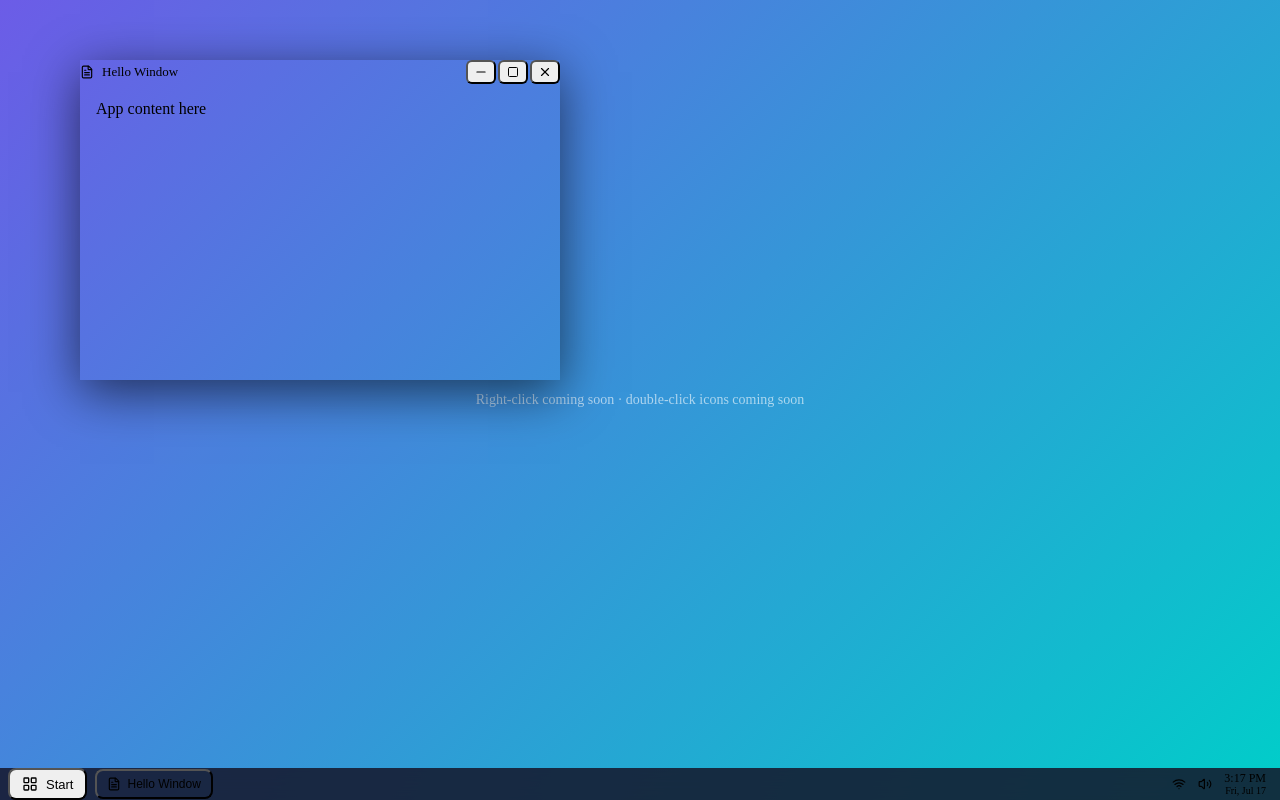
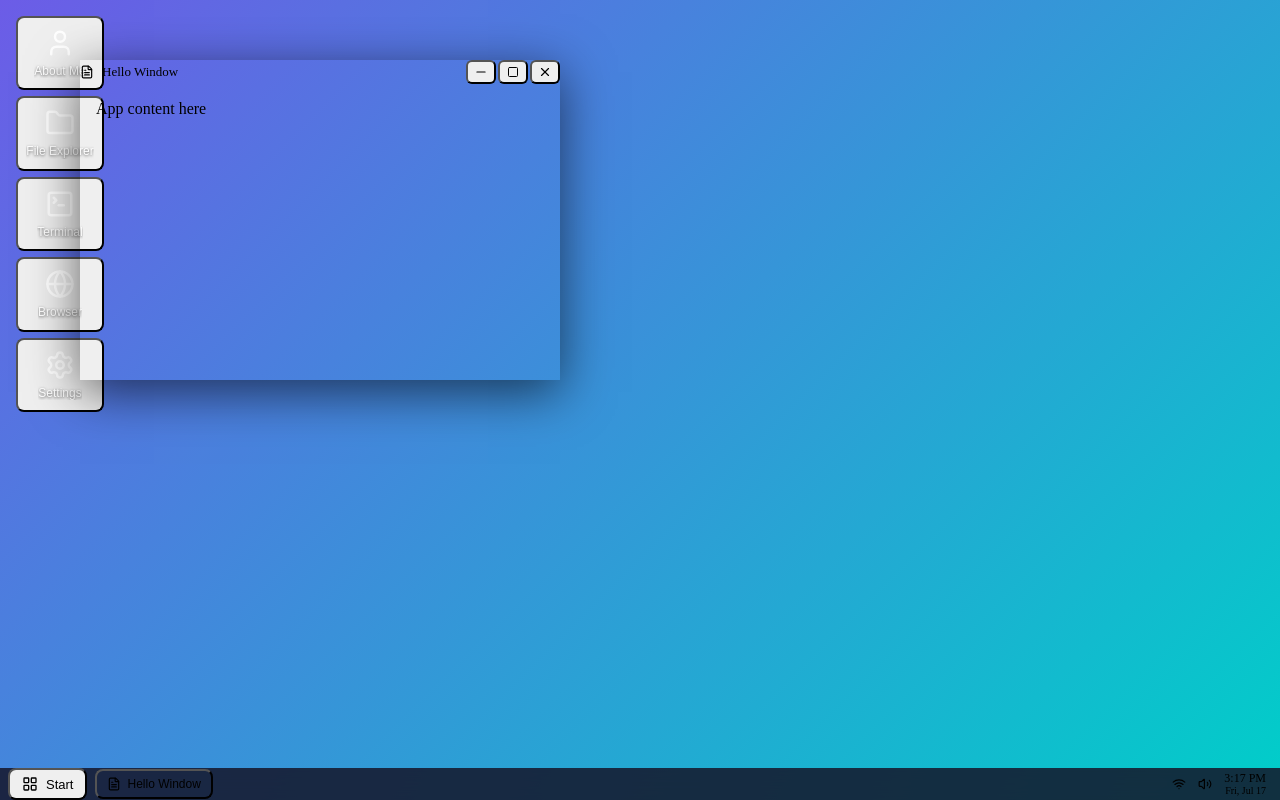
Before and after one commit to Martin-R-D/WebOS, a React (Vite) app: page / in a window 1280 px wide. Built offline with nearby package versions, Linux system fonts and the light colour scheme; the HTML template or start-up script is replaced by a standard one.

Commit message:
feat: add desktop icons with double-click to launch apps

```diff
--- /dev/null
+++ b/src/lib/launch.ts
@@ -0,0 +1,26 @@
+import type { AppId } from "../types";
+import { appRegistry } from "../apps/registry";
+import { useWindowStore } from "../stores/useWindowStore";
+
+export function launchApp(appId: AppId) {
+  const app = appRegistry[appId];
+  if (!app) return;
+
+  const { windows, openWindow, focusWindow } = useWindowStore.getState();
+
+  if (app.singleInstance) {
+    const existing = windows.find((w) => w.appId === app.id);
+    if (existing) {
+      focusWindow(existing.id);
+      return;
+    }
+  }
+
+  openWindow({
+    appId: app.id,
+    title: app.name,
+    icon: app.icon,
+    width: app.defaultWidth,
+    height: app.defaultHeight,
+  });
+}
--- a/src/shell/Desktop/Desktop.css
+++ b/src/shell/Desktop/Desktop.css
@@ -7,12 +7,44 @@
   z-index: var(--z-desktop);
 }
 
-.desktop__hint {
+.desktop__icons {
   position: absolute;
-  top: 50%;
-  left: 50%;
-  transform: translate(-50%, -50%);
-  color: rgba(255, 255, 255, 0.6);
-  font-size: 14px;
-  pointer-events: none;
+  top: 16px;
+  left: 16px;
+  display: flex;
+  flex-direction: column;
+  flex-wrap: wrap;
+  gap: 6px;
+  max-height: calc(100vh - 80px);
 }
+
+.desktop__icon {
+  width: 88px;
+  display: flex;
+  flex-direction: column;
+  align-items: center;
+  gap: 6px;
+  padding: 10px 6px;
+  border-radius: 8px;
+  color: #fff;
+  font-size: 12px;
+  text-shadow: 0 1px 3px rgba(0, 0, 0, 0.6);
+}
+
+.desktop__icon:hover {
+  background: rgba(255, 255, 255, 0.12);
+}
+
+.desktop__icon--selected {
+  background: rgba(108, 92, 231, 0.35);
+  outline: 1px solid rgba(255, 255, 255, 0.3);
+}
+
+.desktop__icon span {
+  text-align: center;
+  line-height: 1.2;
+  overflow: hidden;
+  display: -webkit-box;
+  -webkit-line-clamp: 2;
+  -webkit-box-orient: vertical;
+}
--- a/src/shell/Desktop/Desktop.tsx
+++ b/src/shell/Desktop/Desktop.tsx
@@ -1,14 +1,41 @@
-import type { ReactNode } from "react";
+import { useState, type ReactNode } from "react";
+import * as Icons from "lucide-react";
 import { useSystemStore } from "../../stores/useSystemStore";
+import { appRegistry } from "../../apps/registry";
+import { launchApp } from "../../lib/launch";
+import { cx } from "../../lib/helpers";
+import type { AppId } from "../../types";
 import "./Desktop.css";
+
+const SHORTCUTS: AppId[] = ["about-me", "file-explorer", "terminal", "browser", "settings"];
 
 export function Desktop({ children }: { children?: ReactNode }) {
   const wallpaper = useSystemStore((s) => s.wallpaper);
+  const [selectedId, setSelectedId] = useState<string | null>(null);
+
+  function handleDesktopClick(e: React.MouseEvent) {
+    if ((e.target as HTMLElement).closest(".desktop__icon")) return;
+    setSelectedId(null);
+  }
 
   return (
-    <div className="desktop" style={{ background: wallpaper }}>
-      <div className="desktop__hint">
-        Right-click coming soon · double-click icons coming soon
+    <div className="desktop" style={{ background: wallpaper }} onClick={handleDesktopClick}>
+      <div className="desktop__icons">
+        {SHORTCUTS.map((appId) => {
+          const app = appRegistry[appId];
+          const AppIcon = (Icons as Record<string, Icons.LucideIcon>)[app.icon] ?? Icons.Square;
+          return (
+            <button
+              key={app.id}
+              className={cx("desktop__icon", selectedId === app.id && "desktop__icon--selected")}
+              onClick={(e) => { e.stopPropagation(); setSelectedId(app.id); }}
+              onDoubleClick={() => launchApp(app.id)}
+            >
+              <AppIcon size={30} />
+              <span>{app.name}</span>
+            </button>
+          );
+        })}
       </div>
       {children}
     </div>
--- a/src/shell/StartMenu/StartMenu.tsx
+++ b/src/shell/StartMenu/StartMenu.tsx
@@ -1,7 +1,7 @@
 import * as Icons from "lucide-react";
 import { appRegistry } from "../../apps/registry";
-import { useWindowStore } from "../../stores/useWindowStore";
 import { useSystemStore } from "../../stores/useSystemStore";
+import { launchApp } from "../../lib/launch";
 import "./StartMenu.css";
 
 interface StartMenuProps {
@@ -10,33 +10,12 @@ interface StartMenuProps {
 }
 
 export function StartMenu({ open, onClose }: StartMenuProps) {
-  const openWindow = useWindowStore((s) => s.openWindow);
-  const windows = useWindowStore((s) => s.windows);
-  const focusWindow = useWindowStore((s) => s.focusWindow);
   const username = useSystemStore((s) => s.username);
 
   if (!open) return null;
 
-  function launchApp(appId: string) {
-    const app = appRegistry[appId as keyof typeof appRegistry];
-    if (!app) return;
-
-    if (app.singleInstance) {
-      const existing = windows.find((w) => w.appId === app.id);
-      if (existing) {
-        focusWindow(existing.id);
-        onClose();
-        return;
-      }
-    }
-
-    openWindow({
-      appId: app.id,
-      title: app.name,
-      icon: app.icon,
-      width: app.defaultWidth,
-      height: app.defaultHeight,
-    });
+  function handleLaunch(appId: string) {
+    launchApp(appId as keyof typeof appRegistry);
     onClose();
   }
 
@@ -65,7 +44,7 @@ export function StartMenu({ open, onClose }: StartMenuProps) {
               <button
                 key={app.id}
                 className="startmenu__app"
-                onClick={() => launchApp(app.id)}
+                onClick={() => handleLaunch(app.id)}
               >
                 <AppIcon size={26} />
                 {app.name}
```
